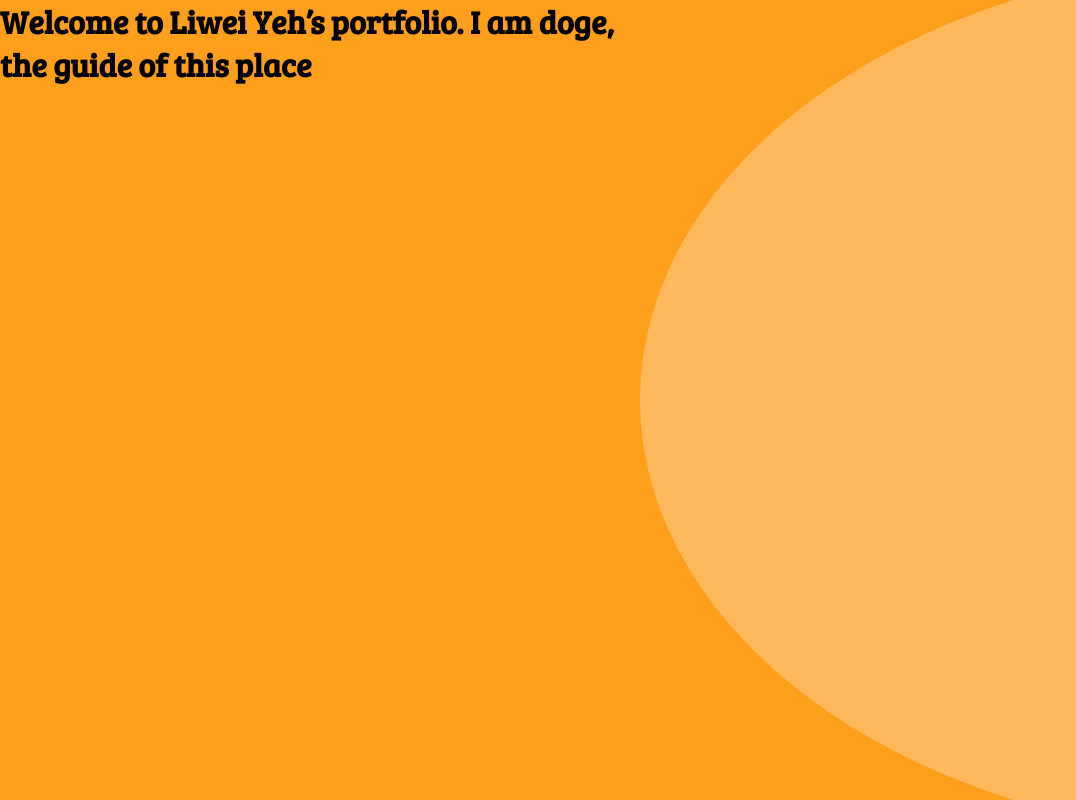
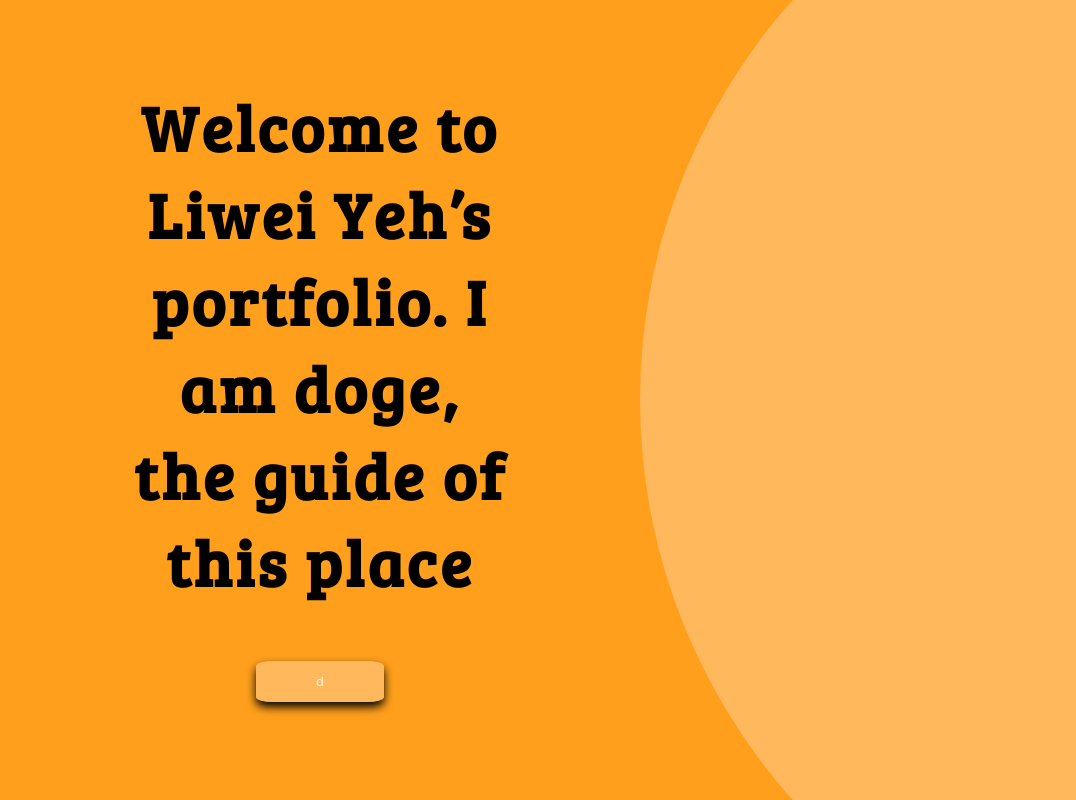
Before and after one commit to liweyeh/portfolio-next-js, a Next.js app: page / in a window 1280 px wide. Shown: the top 800 px of the page, without its empty margins (0-1076 px from the left). Built offline with nearby package versions, Linux system fonts and the light colour scheme.

Commit message:
left page rough finished

```diff
--- /dev/null
+++ b/component/introduction/IntroButton.tsx
@@ -0,0 +1,8 @@
+// CSS
+import styles from "../../styles/components/Introduction.module.css";
+import utilStyles from "../../styles/util/Util.module.css";
+
+// Component
+export default function IntroButton() {
+    return <button className={styles.btn}>d</button>;
+}
--- a/component/introduction/Introduction.tsx
+++ b/component/introduction/Introduction.tsx
@@ -1,14 +1,23 @@
+// CSS
 import styles from "../../styles/components/Introduction.module.css";
-import utilStyles from "../styles/util/Util.module.css";
+import utilStyles from "../../styles/util/Util.module.css";
+
+// Component
+import IntroButton from "./IntroButton";
 
 export default function Introduction() {
     return (
         <div className={styles.container}>
             <main className={styles.main}>
-                <h1 className={styles.intro}>
-                    Welcome to Liwei Yeh’s portfolio. I am doge, the guide of
-                    this place
-                </h1>
+                <div className={styles.menu}>
+                    <h1 className={`${styles.intro} ${utilStyles.h1}`}>
+                        Welcome to Liwei Yeh’s portfolio. I am doge, the guide
+                        of this place
+                    </h1>
+                    <div className={styles.btngroup}>
+                        <IntroButton />
+                    </div>
+                </div>
                 <div className={styles.character}>
                     <div className={styles.circle}></div>
                 </div>
--- a/pages/index.tsx
+++ b/pages/index.tsx
@@ -16,7 +16,6 @@ export default function Home() {
             </Head>
             <main className={styles.main}>
                 <Introduction />
-                <Introduction />
             </main>
         </div>
     );
--- a/styles/components/Introduction.module.css
+++ b/styles/components/Introduction.module.css
@@ -1,3 +1,4 @@
+/* container */
 .container {
     height: 100vh;
     background-color: var(--background_color);
@@ -6,23 +7,51 @@
 
 .main {
     display: flex;
+    height: 100%;
+}
+
+/* left side */
+.menu {
+    display: flex;
+    flex-direction: column;
+    justify-content: center;
+    align-items: center;
+    width: 50vw;
 }
 
 .intro {
-    width: 50vw;
-    height: 30vw;
-    white-space: wrap;
+    width: 30vw;
+    text-align: center;
+    margin-bottom: 5vh;
 }
 
+.btngroup {
+    display: flex;
+    text-align: center;
+}
+
+.btn {
+    color: var(--primary_text_color);
+    width: 10vw;
+    border: 1px var(--primary_color) solid;
+    background-color: var(--primary_color);
+    padding: 1.5vh 1vw;
+    margin: 2vh 2vw;
+    border-radius: 12.5%;
+    box-shadow: 0px 5px 10px black;
+    cursor: pointer;
+}
+/* right side */
 .character {
     width: 50vw;
 }
+
 .circle {
     position: relative;
-    top: -5vh;
-    right: -0vw;
-    width: 100vw;
-    height: 110vh;
+    top: -25vh;
+    right: -vh;
+    width: 150vh;
+    height: 150vh;
     background-color: var(--primary_color);
-    border-radius: 100%;
+    border-radius: 50%;
 }
```
